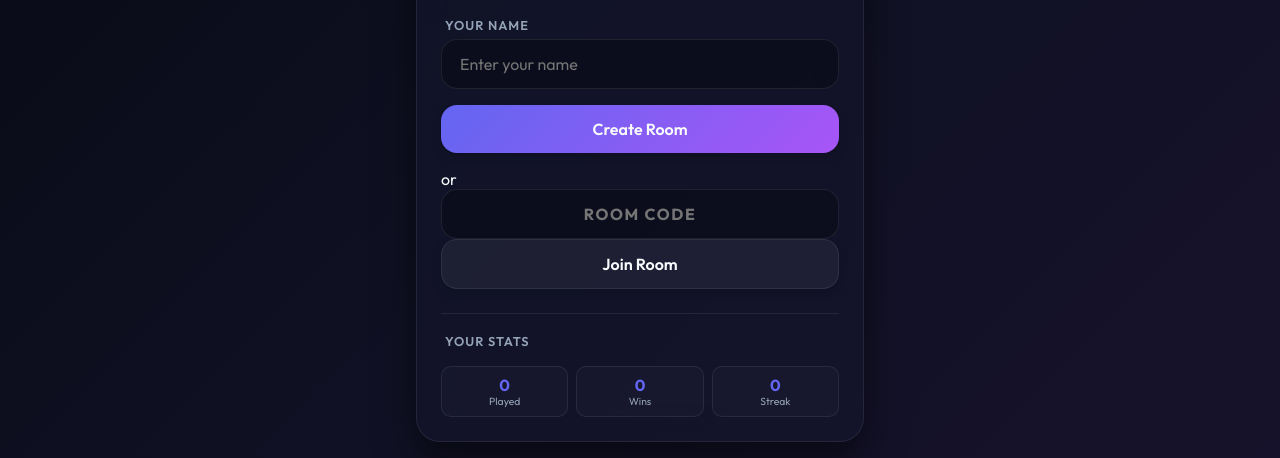
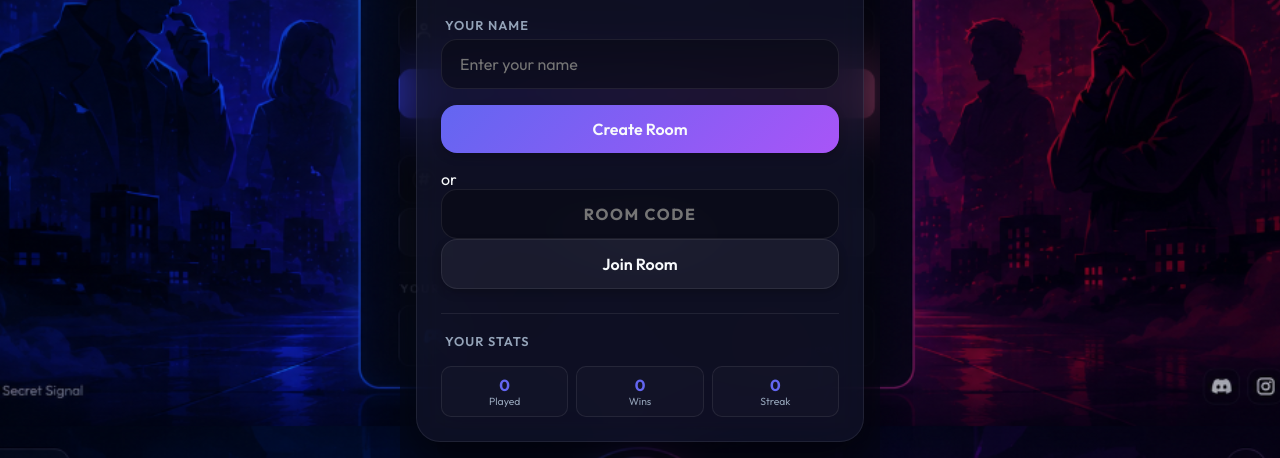
Before and after one commit to IchigoxBankai/guess-imposter, a website: page public/index.html in a window 1280 px wide. Shown: the part 374-832 px from the top of the page. Drawn offline with nearby package versions, Linux system fonts and the light colour scheme; no server answers.

Commit message:
Add full-screen background illustration with central backdrop blur pillars

```diff
--- a/public/style.css
+++ b/public/style.css
@@ -36,7 +36,11 @@
 
 body {
   font-family: var(--font-main);
-  background: var(--bg-gradient);
+  background-image: url('bg-mockup.png');
+  background-size: cover;
+  background-position: center center;
+  background-repeat: no-repeat;
+  background-attachment: fixed;
   color: var(--text-primary);
   min-height: 100vh;
   display: flex;
@@ -54,6 +58,9 @@
   display: flex;
   flex-direction: column;
   position: relative;
+  background: rgba(7, 9, 19, 0.4);
+  backdrop-filter: blur(30px);
+  -webkit-backdrop-filter: blur(30px);
 }
 
 /* Header & Logo */
```
Also changed, not shown: public/bg-mockup.png (added).
